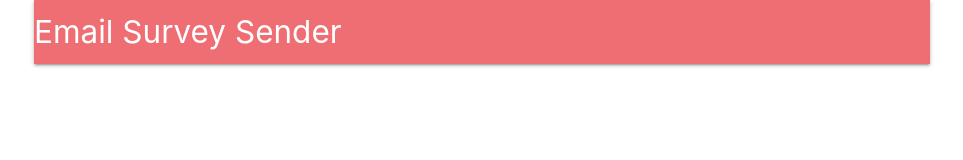
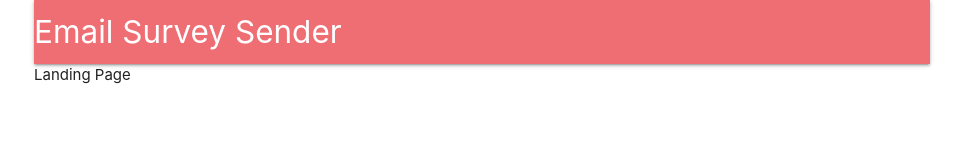
Before and after one commit to OverAndBeyondWeb/emailSurveySender, a React (Create React App) app in the folder client/: page / in a window 1280 px wide. Shown: the top 160 px of the page, without its empty margins (158-1121 px from the left). Built offline with nearby package versions, Linux system fonts and the light colour scheme; no server answers.

Commit message:
Landing component is being rendered with router

```diff
--- a/client/src/components/App.js
+++ b/client/src/components/App.js
@@ -4,6 +4,7 @@ import { connect } from 'react-redux';
 import * as actions from '../actions';
 
 import Header from './Header';
+import Landing from './Landing';
 
 class App extends Component {
 
@@ -16,6 +17,7 @@ class App extends Component {
         <Router>
           <div>
             <Header />
+            <Route path="/" exact component={Landing} />
           </div>
         </Router>
       </div>
--- /dev/null
+++ b/client/src/components/Landing.js
@@ -0,0 +1,7 @@
+import React from 'react';
+
+const Landing = props => (
+  <div>Landing Page</div>
+);
+
+export default Landing;
```
